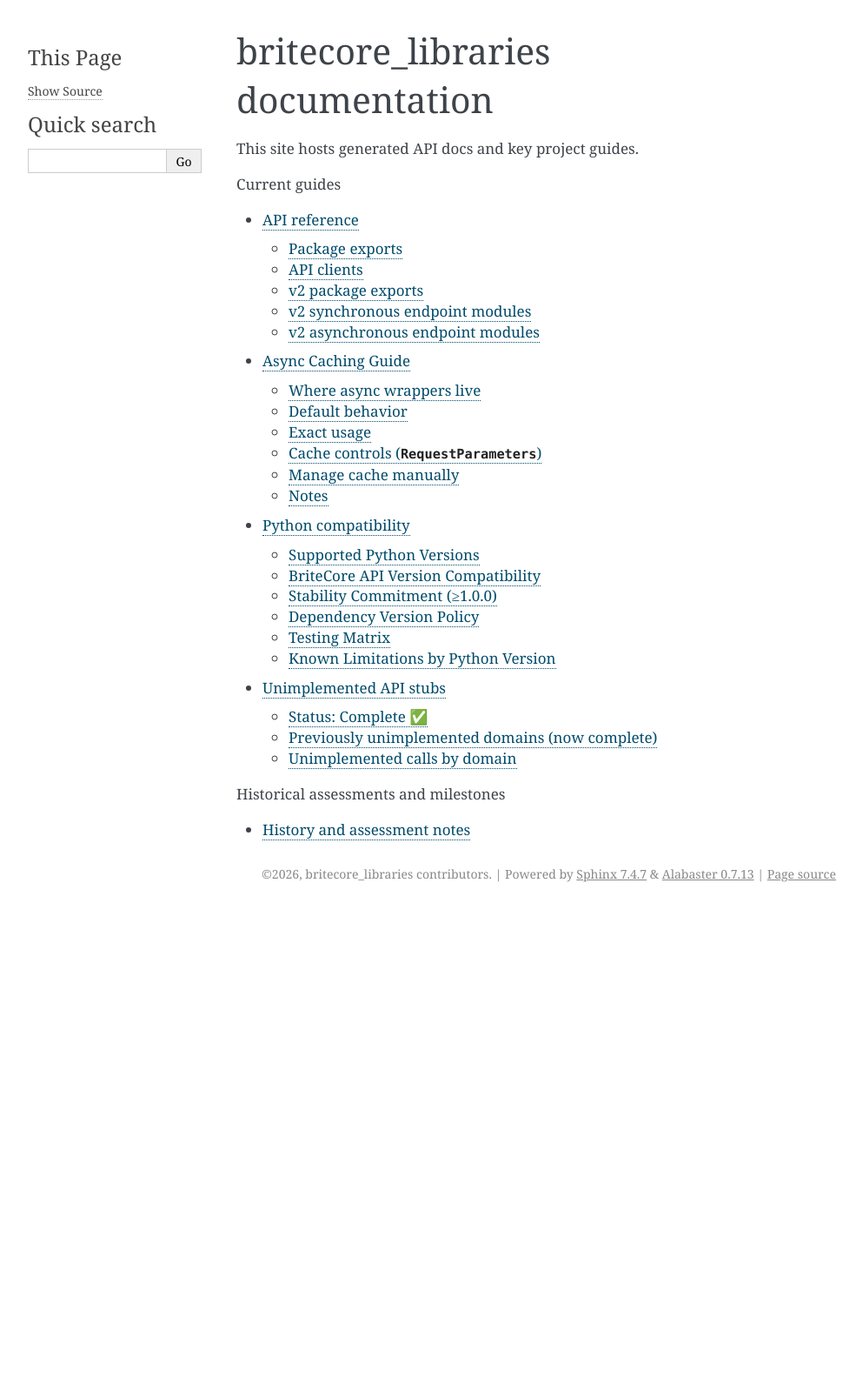
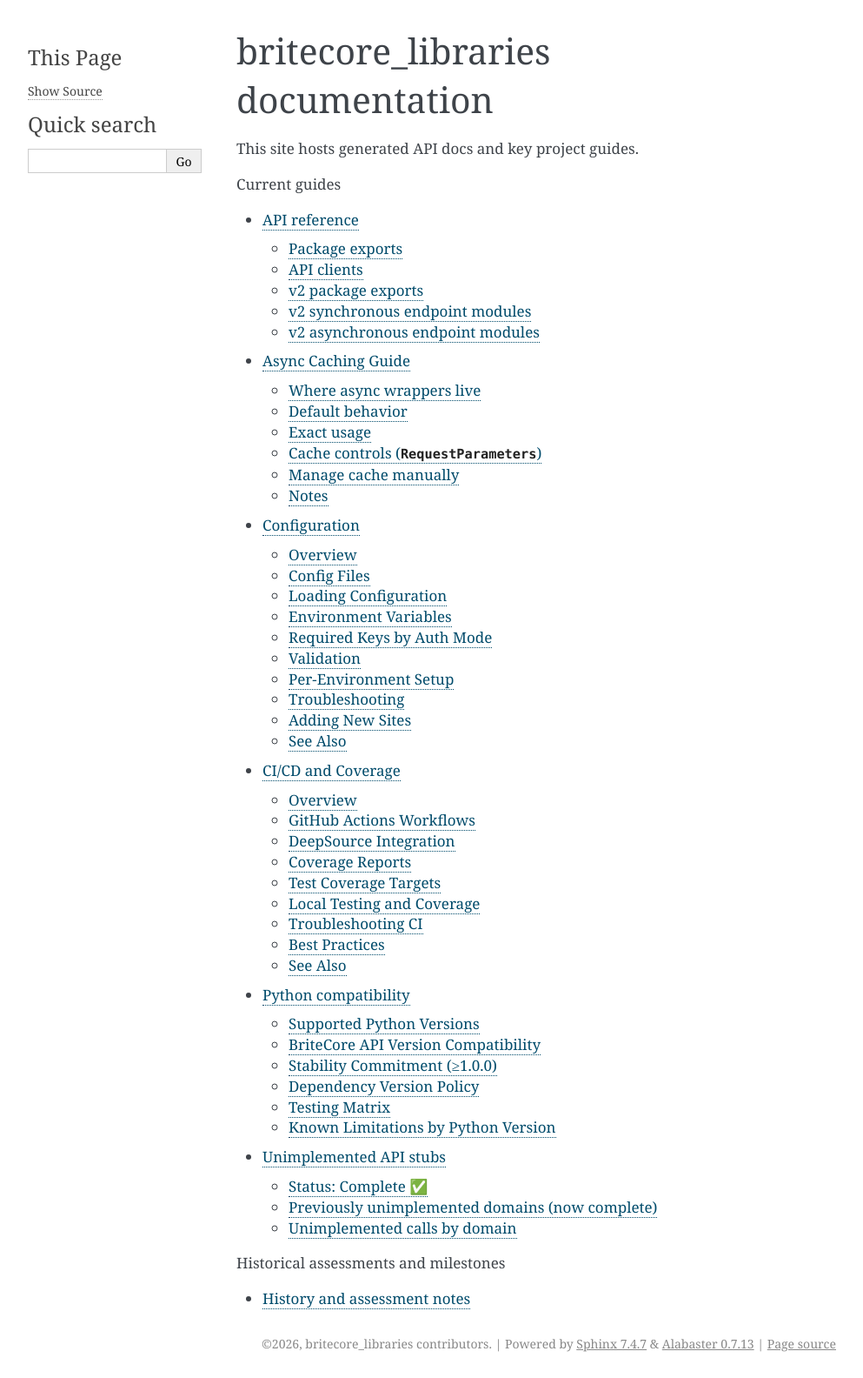
Before and after one commit to sshimek42/britecore_sdk, a Sphinx documentation site: the page built from docs/index.md, in a window 1280 px wide. Shown: the whole page at 87% size, without its empty margins (148-1141 px from the left). Built offline with Sphinx 7.4.7, drawn with Linux system fonts in a browser that asks for light colours; before the commit the page ends 1044 px from its top, so only the background shows below that; some of the changed lines change nothing that is shown.

Commit message:
docs: add configuration and CI/coverage guides - Add docs/CONFIGURATION.md: comprehensive config guide covering settings.toml,   .secrets.toml, auth modes, environment setup, site management, and troubleshooting - Add docs/CI_AND_COVERAGE.md: detailed CI/CD pipeline and coverage tracking guide   covering GitHub Actions workflows, DeepSource integration, Codecov, local testing,   and best practices - Update docs/index.md: add both guides to Sphinx toctree navigation These guides fill documentation gaps for users configuring credentials and contributors understanding the test and analysis pipeline.

````diff
--- /dev/null
+++ b/docs/CI_AND_COVERAGE.md
@@ -0,0 +1,385 @@
+# CI/CD and Coverage Guide
+
+This guide explains the continuous integration (CI) pipeline and code coverage reporting setup for `britecore_libraries`.
+
+## Overview
+
+The project uses:
+- **GitHub Actions** — automated testing, linting, docs building
+- **DeepSource** — static analysis and coverage tracking
+- **Codecov** — coverage artifacts storage
+- **pytest** — test framework with coverage collection
+
+## GitHub Actions Workflows
+
+### Location
+```
+.github/workflows/
+├── tests.yml       # Run pytest + coverage on all Python versions
+├── lint.yml        # Run ruff, black, mypy checks
+├── ci.yml          # Coordination job
+└── docs.yml        # Build Sphinx documentation
+```
+
+### `tests.yml` — Test Matrix
+
+**Trigger:** Push to `master`, `main`, `develop`; pull requests to these branches
+
+**What it does:**
+1. Run tests on **Python 3.11, 3.12, 3.13, 3.14** (full matrix)
+2. Collect coverage from all runs
+3. Upload coverage to **Codecov** and **DeepSource** (from Python 3.11 only)
+4. Generate coverage HTML report
+
+**Key steps:**
+
+```yaml
+- name: Run tests with pytest
+  run: pytest tests/ -v --cov=src/britecore_libraries --cov-report=xml
+
+- name: Upload coverage to Codecov
+  if: matrix.python-version == '3.11'
+  uses: codecov/codecov-action@v4
+
+- name: Upload coverage to DeepSource
+  if: matrix.python-version == '3.11'
+  run: |
+    curl https://deepsource.io/cli | sh
+    ./bin/deepsource report --analyzer test-coverage --key python --value-file ./coverage.xml
+  env:
+    DEEPSOURCE_DSN: ${{ secrets.DEEPSOURCE_DSN }}
+```
+
+**Why Python 3.11 only for uploads?**
+- Tests run on all versions for compatibility
+- But uploading the same report 4 times creates noise
+- 3.11 is the minimum supported version, so it's canonical
+
+### `lint.yml` — Code Quality
+
+**Trigger:** Same as tests
+
+**What it does:**
+1. Run **ruff** (linting: E9, F63, F7, F82)
+2. Run **black** (formatting check)
+3. Run **mypy** (type checking on core modules)
+
+**Passes silently** — all checks use `continue-on-error: true` to not block PRs.
+
+### `docs.yml` — Documentation Build
+
+**Trigger:** Same as tests
+
+**What it does:**
+1. Install Sphinx + dependencies
+2. Build docs using the **dummy builder** (quick validation)
+3. Upload `htmlcov/` artifacts
+
+**Why dummy builder?**
+- Fast validation that docs syntax is correct
+- Doesn't generate full HTML (that's optional locally)
+- Ensures docs can be built in any environment
+
+### `ci.yml` — Coordination
+
+Simple status check. Can be expanded for complex workflows.
+
+## DeepSource Integration
+
+### What it does
+
+DeepSource runs on every PR to:
+1. **Static analysis** — finds code smell, potential bugs
+2. **Test coverage** — tracks which code paths are tested
+3. **Formatting** — enforces black + isort formatting
+
+### Enabled Analyzers
+
+In `.deepsource.toml`:
+
+```toml
+[[analyzers]]
+name = "python"      # Static analysis
+enabled = true
+
+[[analyzers]]
+name = "secrets"     # Credential detection
+enabled = true
+
+[[analyzers]]
+name = "test-coverage"  # Coverage tracking
+enabled = true
+
+[[transformers]]
+name = "black"       # Formatting
+enabled = true
+
+[[transformers]]
+name = "isort"       # Import sorting
+enabled = true
+```
+
+### Setup (One-time)
+
+1. **Connect GitHub repo to DeepSource:**
+   - Go to [app.deepsource.com](https://app.deepsource.com)
+   - Link your GitHub account
+   - Add `sshimek42/britecore_libraries`
+
+2. **Add `DEEPSOURCE_DSN` secret to GitHub:**
+   - In DeepSource → **Settings → Integrations → Reporting**
+   - Copy the **DSN** value
+   - In GitHub → **Settings → Secrets → Actions**
+   - Create secret: `DEEPSOURCE_DSN` = (paste DSN)
+
+3. **Verify in PR:**
+   - Open a PR or push to your branch
+   - Check that DeepSource status check appears
+   - All analyzers should be green
+
+### Understanding DeepSource Results
+
+**PR Check Status:**
+- ✅ **All checks passed** — No new issues, coverage acceptable
+- ⚠️ **Formatting issues** — Code doesn't match black/isort
+- 🔴 **Analysis failed** — Issues found (security, type errors, etc.)
+
+**Coverage Interpretation:**
+- **Lines covered** — Code paths executed by tests
+- **Uncovered lines** — Code paths not tested
+- **Covered %** — Percentage of total lines with test coverage
+
+**Common findings:**
+- `PYL-W0404` — Duplicate import (low severity, often defer)
+- `PTC-W0062` — Mergeable `with` blocks (cosmetic, safe to ignore)
+- `PYL-E0401` — Import errors (fix immediately)
+
+### Workflow
+
+1. **Push feature branch** → DeepSource runs analysis
+2. **Review PR checks** → DeepSource shows issues (if any)
+3. **Fix issues** (or suppress if false positive) → Commit
+4. **Checks pass** → Ready to merge
+
+## Coverage Reports
+
+### Codecov
+
+**Purpose:** Long-term coverage tracking and trend analysis
+
+**What's uploaded:** `coverage.xml` from pytest-cov
+
+**Access:**
+- GitHub PR → Codecov check → "View report on Codecov"
+- Or: `https://app.codecov.io/gh/sshimek42/britecore_libraries`
+
+**Useful for:**
+- Tracking coverage over time
+- Comparing coverage across branches
+- Setting coverage gates (e.g., fail if coverage drops below 75%)
+
+### DeepSource Coverage
+
+**Purpose:** Integrated coverage analysis (alongside static analysis)
+
+**What's uploaded:** `coverage.xml` via DeepSource CLI
+
+**Access:**
+- GitHub PR → DeepSource check → Link to run
+- Or: `https://app.deepsource.com/gh/sshimek42/britecore_libraries`
+
+**Useful for:**
+- Flagging uncovered code paths in PRs
+- Setting baseline coverage requirements
+- Visualizing coverage + issues together
+
+### Local Coverage Reports
+
+After running tests locally:
+
+```powershell
+pytest tests/ --cov=src/britecore_libraries --cov-report=html
+open htmlcov/index.html
+```
+
+This creates a **local HTML report** showing line-by-line coverage.
+
+## Test Coverage Targets
+
+From `pyproject.toml`:
+
+```toml
+[tool.pytest.ini_options]
+addopts = "--cov=src/britecore_libraries --cov-report=html --cov-report=term-missing --strict-markers"
+```
+
+**Coverage gate:**
+
+From `.github/workflows/tests.yml`:
+
+```yaml
+- name: Generate coverage report
+  run: coverage report --fail-under=75
+  continue-on-error: true
+```
+
+**Current target:** 75% coverage
+
+**Modules with higher expectations:**
+- `src/britecore_libraries/config/` — 90%+
+- `src/britecore_libraries/api/britecore_api_client.py` — 80%+
+- Core validators — 85%+
+
+## Local Testing and Coverage
+
+### Install Dev Dependencies
+
+```powershell
+pip install -e ".[dev]"
+```
+
+### Run All Tests
+
+```powershell
+pytest tests/ -v --cov=src/britecore_libraries --cov-report=html
+```
+
+### Run Specific Test Category
+
+```powershell
+# Unit tests only
+pytest tests/unit -m unit -v
+
+# Integration tests only
+pytest tests/integration -m integration -v
+
+# Slow tests (sandbox)
+pytest tests/ -m slow -v
+```
+
+### Check Coverage for Specific Module
+
+```powershell
+coverage report src/britecore_libraries/api/britecore_api_client.py
+```
+
+### Run Linters Locally
+
+```powershell
+# Ruff
+ruff check src/britecore_libraries
+
+# Black (check only)
+black --check src/britecore_libraries
+
+# MyPy
+mypy src/britecore_libraries
+```
+
+## Troubleshooting CI
+
+### "DeepSource: Python" or "test-coverage" check is failing
+
+**Common causes:**
+
+1. **Missing `DEEPSOURCE_DSN` secret**
+   - Check GitHub → Settings → Secrets
+   - Confirm secret is named exactly `DEEPSOURCE_DSN`
+   - Regenerate if unsure (DeepSource → Settings → Integrations → Reporting)
+
+2. **Python analyzer misconfiguration**
+   - Check `.deepsource.toml` has:
+     ```toml
+     [[analyzers]]
+     name = "python"
+     enabled = true
+     ```
+   - Verify `runtime_version = "3.x.x"` in meta section
+
+3. **Test-coverage analyzer not enabled**
+   - Check `.deepsource.toml` has:
+     ```toml
+     [[analyzers]]
+     name = "test-coverage"
+     enabled = true
+     ```
+
+4. **Coverage.xml not generated**
+   - Ensure `pytest` command includes `--cov-report=xml`
+   - Check `coverage.xml` exists in repo root after local test run
+
+**Debug steps:**
+
+```powershell
+# Run tests locally and verify coverage.xml
+pytest tests/ --cov=src/britecore_libraries --cov-report=xml
+ls coverage.xml  # Should exist
+
+# Check DeepSource config syntax
+python -c "import tomllib; tomllib.loads(open('.deepsource.toml').read())"
+```
+
+### Coverage drop between PRs
+
+1. **Check if coverage gate is enforced:**
+   ```powershell
+   coverage report --fail-under=75
+   ```
+
+2. **Add tests for uncovered code:**
+   - Run locally: `pytest --cov --cov-report=html`
+   - Open `htmlcov/index.html`
+   - Find red (uncovered) lines
+   - Add tests for those paths
+
+3. **View coverage per file:**
+   ```powershell
+   coverage report -m  # Shows uncovered lines
+   ```
+
+## Best Practices
+
+### Before Pushing
+
+1. **Run tests locally:**
+   ```powershell
+   pytest tests/ --cov=src/britecore_libraries
+   ```
+
+2. **Check coverage:**
+   ```powershell
+   coverage report --fail-under=75
+   ```
+
+3. **Lint:**
+   ```powershell
+   black --check src/
+   ruff check src/
+   mypy src/britecore_libraries/api/britecore_api_client.py
+   ```
+
+4. **Verify no uncommitted secrets:**
+   ```powershell
+   git status  # Should not show .secrets.toml modified
+   ```
+
+### In PRs
+
+1. **Address DeepSource issues** — don't suppress unless false positive
+2. **Maintain or improve coverage** — don't let it drop
+3. **Keep formatting consistent** — let black/isort auto-fix
+4. **Type-check critical paths** — mypy helps catch bugs early
+
+### Merging
+
+- All CI checks must pass (tests, lint, DeepSource)
+- Coverage must be >= 75%
+- At least one approval from maintainer
+- Commits should be squashed or well-organized
+
+## See Also
+
+- [tests/README.md](../tests/README.md) — Test suite guide
+- [.github/workflows/tests.yml](../.github/workflows/tests.yml) — Workflow definition
+- [.deepsource.toml](../.deepsource.toml) — DeepSource configuration
+- [pyproject.toml](../pyproject.toml) — pytest and coverage settings
--- /dev/null
+++ b/docs/CONFIGURATION.md
@@ -0,0 +1,304 @@
+# Configuration Guide
+
+This guide explains how to configure `britecore_libraries` for your environment.
+
+## Overview
+
+Configuration uses **Dynaconf**, a hierarchical settings manager that supports:
+- TOML files (primary)
+- Environment variables
+- Fallback defaults
+- Per-site overrides
+
+## Config Files
+
+### Location
+```
+src/britecore_libraries/config/
+├── settings.toml      # Public settings (tracked in git)
+├── .secrets.toml      # Secrets (gitignored)
+└── config.py          # Dynaconf loader
+```
+
+### `settings.toml` (Public)
+
+Contains non-sensitive site and system configuration:
+
+```toml
+# Default (fallback) site configuration
+[default]
+base_url = ""
+client_id = ""
+client_secret = ""
+api_key = ""
+
+# Example: Site-specific configuration
+[wausau]
+base_url = "wausau.britecore.com"
+client_id = "your_oauth_client_id_here"
+client_secret = "your_oauth_client_secret_here"
+
+[wausau_test]
+base_url = "wausau-client-test.britecorepro.com"
+api_key = "your_api_key_here"
+```
+
+**When to edit:**
+- Add new site configurations
+- Update public endpoints or defaults
+- Document API version mappings
+
+**Never commit:**
+- Real API keys, client secrets, or credentials
+
+### `.secrets.toml` (Private)
+
+Contains sensitive credentials. **This file is gitignored.**
+
+```toml
+# Default (fallback) site credentials
+[default]
+client_id = ""
+client_secret = ""
+api_key = ""
+
+# Example: Site-specific secrets
+[wausau]
+client_id = "your_real_client_id"
+client_secret = "your_real_client_secret"
+
+[wausau_test]
+api_key = "your_real_api_key"
+```
+
+**How to create:**
+1. Copy `settings.toml` to `.secrets.toml`
+2. Fill in real credentials for your environment
+3. **Never commit** `.secrets.toml` (it's already gitignored)
+
+**File format:**
+- Same TOML structure as `settings.toml`
+- Values in `.secrets.toml` override `settings.toml`
+- All sections are optional
+
+## Loading Configuration
+
+### Automatic (Recommended)
+
+```python
+from britecore_libraries.api.britecore_api_client import BritecoreAPIClient
+
+# Loads from settings.toml + .secrets.toml automatically
+client = BritecoreAPIClient(target_site="wausau")
+client.init_client()
+```
+
+**What happens:**
+1. `target_site` argument specifies which config section to load (e.g., `[wausau]`)
+2. Dynaconf merges `settings.toml` + `.secrets.toml` + environment variables
+3. Secrets override public settings
+
+### Via `get_api_client()` (Lazy)
+
+```python
+from britecore_libraries import get_api_client
+
+# Lazy initialization — config is loaded on first use
+client = get_api_client()
+```
+
+Requires `target_site` environment variable (see below).
+
+## Environment Variables
+
+You can override config values with environment variables:
+
+```powershell
+# Set the active site
+$env:target_site = "wausau"
+
+# Override a specific setting
+$env:BRITECORE_LIBRARIES_BASE_URL = "custom.britecore.com"
+
+# System selection (for regex maps, if applicable)
+$env:system = "wausau"
+```
+
+**Priority order (highest to lowest):**
+1. Environment variables (e.g., `BRITECORE_LIBRARIES_*`)
+2. `.secrets.toml` values
+3. `settings.toml` values
+4. Built-in defaults
+
+## Required Keys by Auth Mode
+
+### API Key Auth
+Required keys:
+- `base_url` — API base URL
+- `api_key` — API key value
+
+Optional:
+- `client_id` (leave blank to skip OAuth)
+- `client_secret` (leave blank to skip OAuth)
+
+### OAuth Auth
+Required keys:
+- `base_url` — API base URL
+- `client_id` — OAuth client ID
+- `client_secret` — OAuth client secret
+
+Optional:
+- `api_key` (will be ignored if `client_id` + `client_secret` are set)
+
+**Auth mode selection:**
+```python
+if client_id and client_secret:
+    # Use OAuth
+else:
+    # Use API key
+```
+
+## Validation
+
+When you call `client.init_client()`, Dynaconf validates required keys:
+
+```python
+client = BritecoreAPIClient("wausau")
+client.init_client()
+# Raises BritecoreError if base_url or auth credentials are missing
+```
+
+**Common errors:**
+
+| Error | Cause | Fix |
+|-------|-------|-----|
+| `BritecoreKeyError` | Missing `base_url` | Add `base_url` to `settings.toml` or `[wausau]` section |
+| `BritecoreKeyError` | Missing `client_id`/`client_secret` | Add both for OAuth, or add `api_key` for API key auth |
+| `BritecoreKeyError` | Missing `api_key` | Add `api_key` to `.secrets.toml` |
+| Config not loading | `target_site` not set | Set `$env:target_site` or pass to `BritecoreAPIClient("site_name")` |
+
+## Per-Environment Setup
+
+### Development
+
+```powershell
+# Set environment for local testing
+$env:target_site = "wausau_test"
+
+# Create .secrets.toml with test credentials
+# [wausau_test]
+# api_key = "your_test_key"
+```
+
+### CI/CD Pipelines
+
+Store credentials as **GitHub repository secrets**:
+
+1. Go to **Settings → Secrets and variables → Actions**
+2. Create secrets:
+   - `BRITECORE_CLIENT_ID`
+   - `BRITECORE_CLIENT_SECRET`
+   - `BRITECORE_API_KEY`
+   - `BRITECORE_BASE_URL`
+   - (any others needed)
+
+3. Reference in workflow:
+
+```yaml
+env:
+  BRITECORE_LIBRARIES_BASE_URL: ${{ secrets.BRITECORE_BASE_URL }}
+  BRITECORE_LIBRARIES_API_KEY: ${{ secrets.BRITECORE_API_KEY }}
+  target_site: wausau_test
+```
+
+### Production
+
+Use environment variables or a secrets management system (e.g., AWS Secrets Manager, HashiCorp Vault):
+
+```powershell
+# Before app startup
+$env:BRITECORE_LIBRARIES_BASE_URL = "prod.britecore.com"
+$env:BRITECORE_LIBRARIES_CLIENT_ID = "prod_client_id"
+$env:BRITECORE_LIBRARIES_CLIENT_SECRET = "prod_client_secret"
+$env:target_site = "wausau"
+
+# Then start your application
+python app.py
+```
+
+## Troubleshooting
+
+### "Config not loading" or "Key not found"
+
+1. Verify `target_site` is set:
+   ```powershell
+   $env:target_site
+   ```
+   Should output your site name (e.g., `wausau`)
+
+2. Check `settings.toml` has the section:
+   ```powershell
+   grep -A 3 "\[wausau\]" src/britecore_libraries/config/settings.toml
+   ```
+
+3. Check `.secrets.toml` exists and has values:
+   ```powershell
+   cat src/britecore_libraries/config/.secrets.toml
+   ```
+
+4. Test config loading directly:
+   ```python
+   from britecore_libraries.config.config import LoadClientSettings
+
+   settings = LoadClientSettings("wausau")
+   print(settings)  # Should show loaded config
+   ```
+
+### Auth failures
+
+1. Verify credentials in `.secrets.toml`:
+   - For API key: `api_key` is set
+   - For OAuth: both `client_id` and `client_secret` are set
+
+2. Verify `base_url` matches the BriteCore instance:
+   ```python
+   from britecore_libraries import get_api_client
+   client = get_api_client()
+   print(client.base_url)  # Should be your BriteCore instance
+   ```
+
+3. For OAuth failures, check token endpoint is accessible:
+   ```powershell
+   # Verify endpoint format
+   # Should be: https://{base_url}/api/auth/oauth2/token
+   ```
+
+## Adding New Sites
+
+1. Edit `settings.toml`:
+   ```toml
+   [mysite]
+   base_url = "mysite.britecore.com"
+   # Leave client_id/secret/api_key blank — they go in .secrets.toml
+   ```
+
+2. Edit `.secrets.toml`:
+   ```toml
+   [mysite]
+   client_id = "..."
+   client_secret = "..."
+   # or
+   api_key = "..."
+   ```
+
+3. Use:
+   ```python
+   client = BritecoreAPIClient("mysite")
+   client.init_client()
+   ```
+
+## See Also
+
+- [GETTING_STARTED.md](../GETTING_STARTED.md) — Quick setup guide
+- [TROUBLESHOOTING.md](../TROUBLESHOOTING.md) — Common errors
+- [src/britecore_libraries/config/config.py](../src/britecore_libraries/config/config.py) — Config loader implementation
--- a/docs/index.md
+++ b/docs/index.md
@@ -8,6 +8,8 @@
 
 api_reference
 ASYNC_CACHING
+Configuration <CONFIGURATION>
+CI/CD and Coverage <CI_AND_COVERAGE>
 Python compatibility <python_compatibility>
 Unimplemented API stubs <unimplemented_api_stubs>
 ```
````
